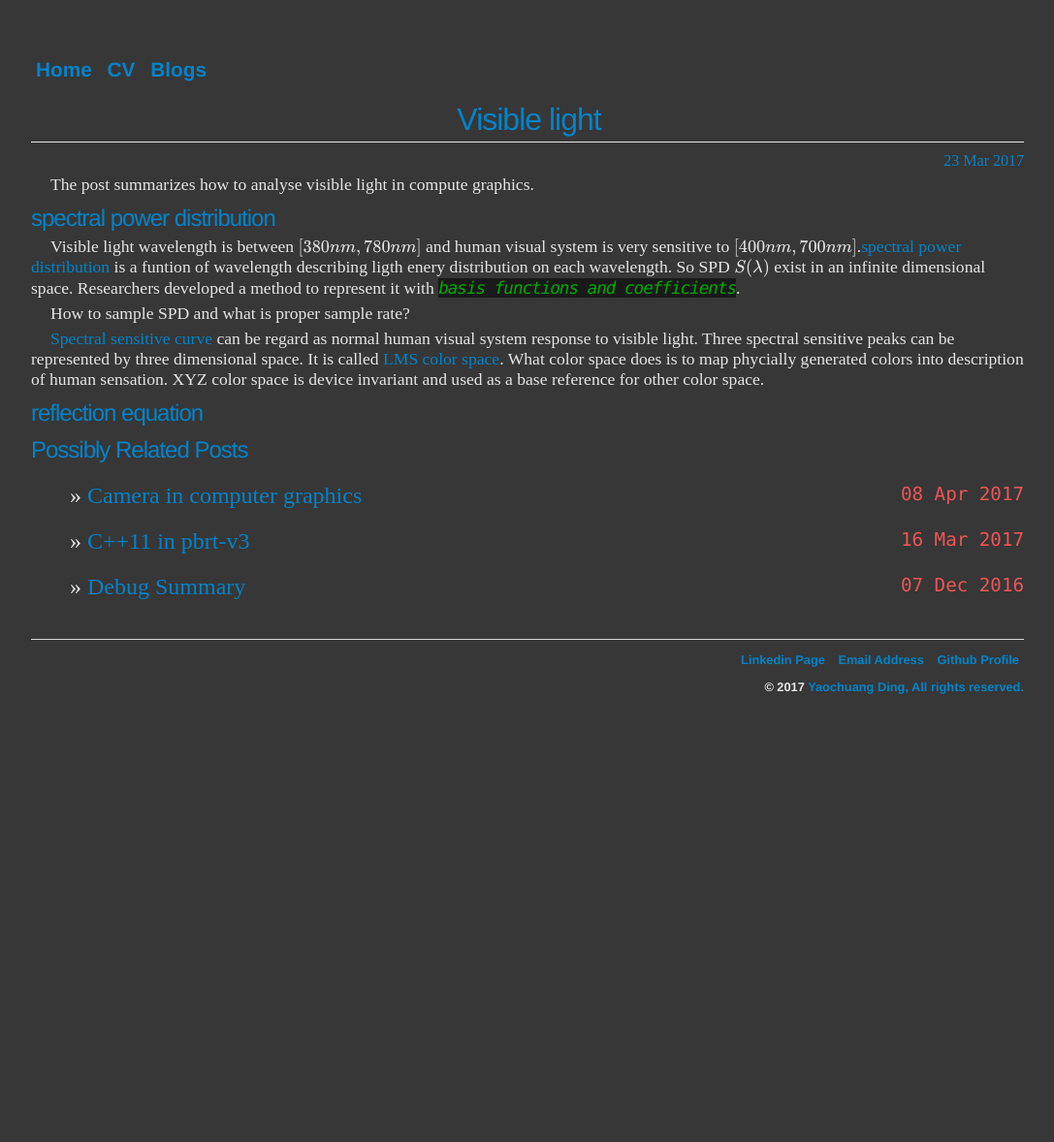
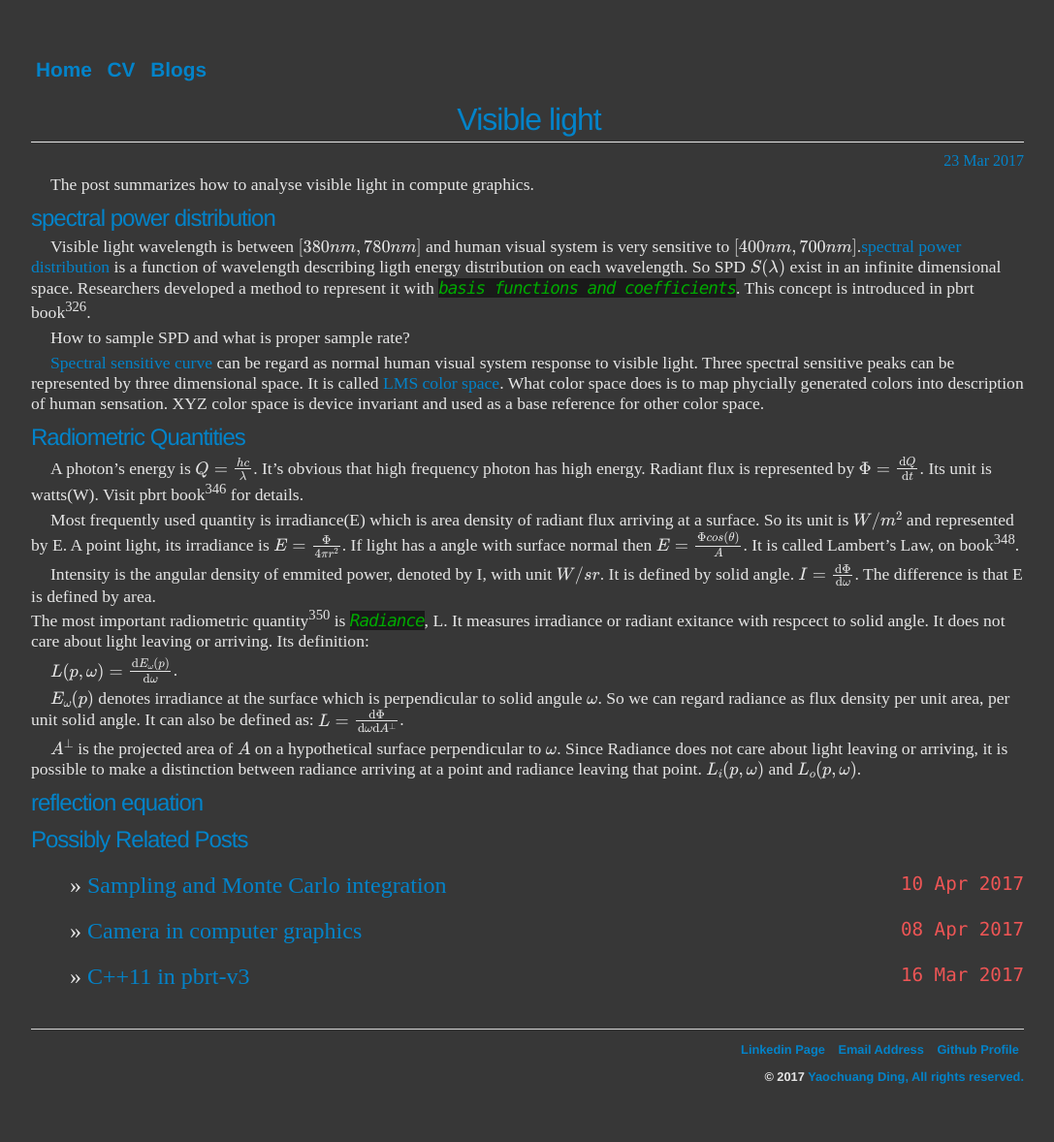
Before and after one commit to ychding11/ychding11.github.io, a Jekyll site: the page built from _posts/2017-03-23-visibleLight-pbrt-v3.md, in a window 1280 px wide. Shown: the whole page at 97% size, without its empty margins (96-1183 px from the left). Built offline with Jekyll 4.4.1, drawn with Linux system fonts in a browser that asks for light colours; formulas are drawn with MathJax 3; before the commit the page ends 900 px from its top, so only the background shows below that.

Commit message:
add radiance quality.

```diff
--- a/_posts/2017-03-23-visibleLight-pbrt-v3.md
+++ b/_posts/2017-03-23-visibleLight-pbrt-v3.md
@@ -9,10 +9,11 @@ The post summarizes how to analyse visible light in compute graphics.
 
 ## spectral power distribution
 
-Visible light wavelength is between $$ [380nm, 780nm] $$ and human visual system is very sensitive
-to $$ [400nm, 700nm] $$.[spectral power distribution](https://en.wikipedia.org/wiki/Spectral_power_distribution)
-is a funtion of wavelength describing ligth enery distribution on each wavelength. So SPD $$ S(\lambda)$$ exist
+Visible light wavelength is between $$[380nm, 780nm]$$ and human visual system is very sensitive
+to $$[400nm, 700nm]$$.[spectral power distribution](https://en.wikipedia.org/wiki/Spectral_power_distribution)
+is a function of wavelength describing ligth energy distribution on each wavelength. So SPD $$S(\lambda)$$ exist
 in an infinite dimensional space. Researchers developed a method to represent it with *basis functions and coefficients*.
+This concept is introduced in pbrt book<sup>326</sup>.
 
 How to sample SPD and what is proper sample rate?
 
@@ -22,4 +23,30 @@ is called [LMS color space](https://en.wikipedia.org/wiki/LMS_color_space). What
 generated colors into description of human sensation. XYZ color space is device invariant and used as a base reference
 for other color space.
 
+## Radiometric Quantities
+
+A photon's energy is $$Q=\frac{hc}{\lambda}$$. It's obvious that high frequency photon has high energy.
+Radiant flux is represented by $$\Phi=\frac{\mathrm{d}Q}{\mathrm{d}t}$$. Its unit is watts(W). Visit pbrt
+book<sup>346</sup> for details.
+
+Most frequently used quantity is irradiance(E) which is area density of radiant flux arriving at a surface.
+So its unit is $${W}/{m^2}$$ and represented by E. A point light, its irradiance is $$ E=\frac{\Phi}{4\pi r^2}$$.
+If light has a angle with surface normal then $$ E=\frac{\Phi cos(\theta)}{A}$$. It is called Lambert's Law,
+on book<sup>348</sup>.
+
+Intensity is the angular density of emmited power, denoted by I, with unit $$W/sr$$. It is defined by solid angle.
+$$I=\frac{\mathrm{d}\Phi}{\mathrm{d}\omega}$$. The difference is that E is defined by area.
+The most important radiometric quantity<sup>350</sup> is *Radiance*, L. It measures irradiance or radiant exitance with respcect to
+solid angle. It does not care about light leaving or arriving. Its definition:
+
+$$L(p,\omega)=\frac{\mathrm{d}E_{\omega}(p)}{\mathrm{d}\omega}$$.
+
+$$E_{\omega}(p)$$ denotes irradiance at the surface which is perpendicular to solid angule $$\omega$$.
+So we can regard radiance as flux density per unit area, per unit solid angle. It can also be defined as:
+$$L=\frac{\mathrm{d}\Phi}{\mathrm{d}\omega \mathrm{d}A^\perp} $$.
+
+$$A^\perp$$ is the projected area of $$A$$ on a hypothetical surface perpendicular to $$\omega$$.
+Since Radiance does not care about light leaving or arriving, it is possible to make a distinction between
+radiance arriving at a point and radiance leaving that point. $$L_i(p,\omega)$$ and $$L_o(p,\omega)$$.
+
 ## reflection equation
```
Also changed, not shown: _posts/2017-04-10-sampling-pbrt-v3.md (added, +38 -0 lines), _posts/2016-08-21-camera-effect-pbrt-v3.md (renamed from _posts/2016-08-21-Projection.md).
